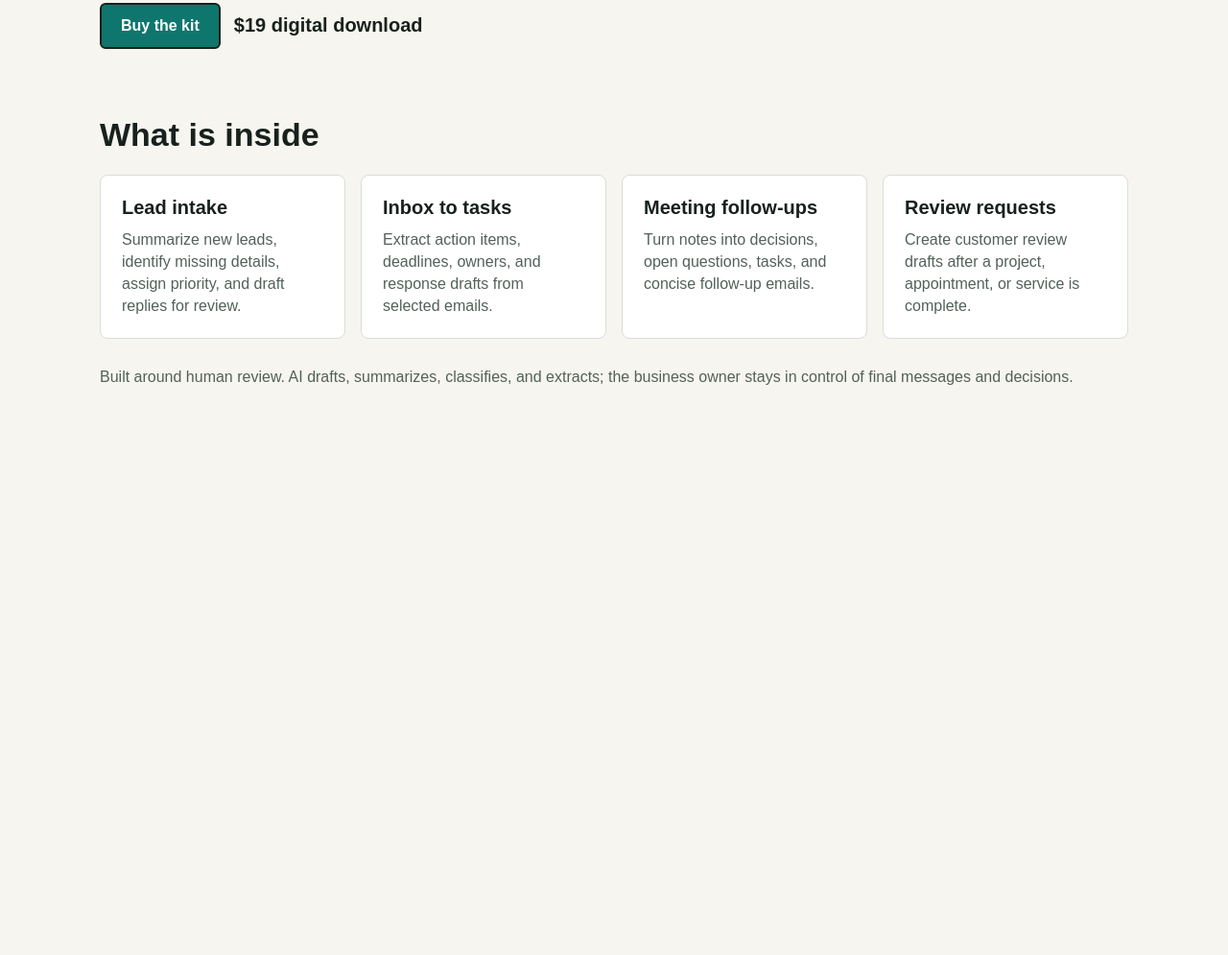
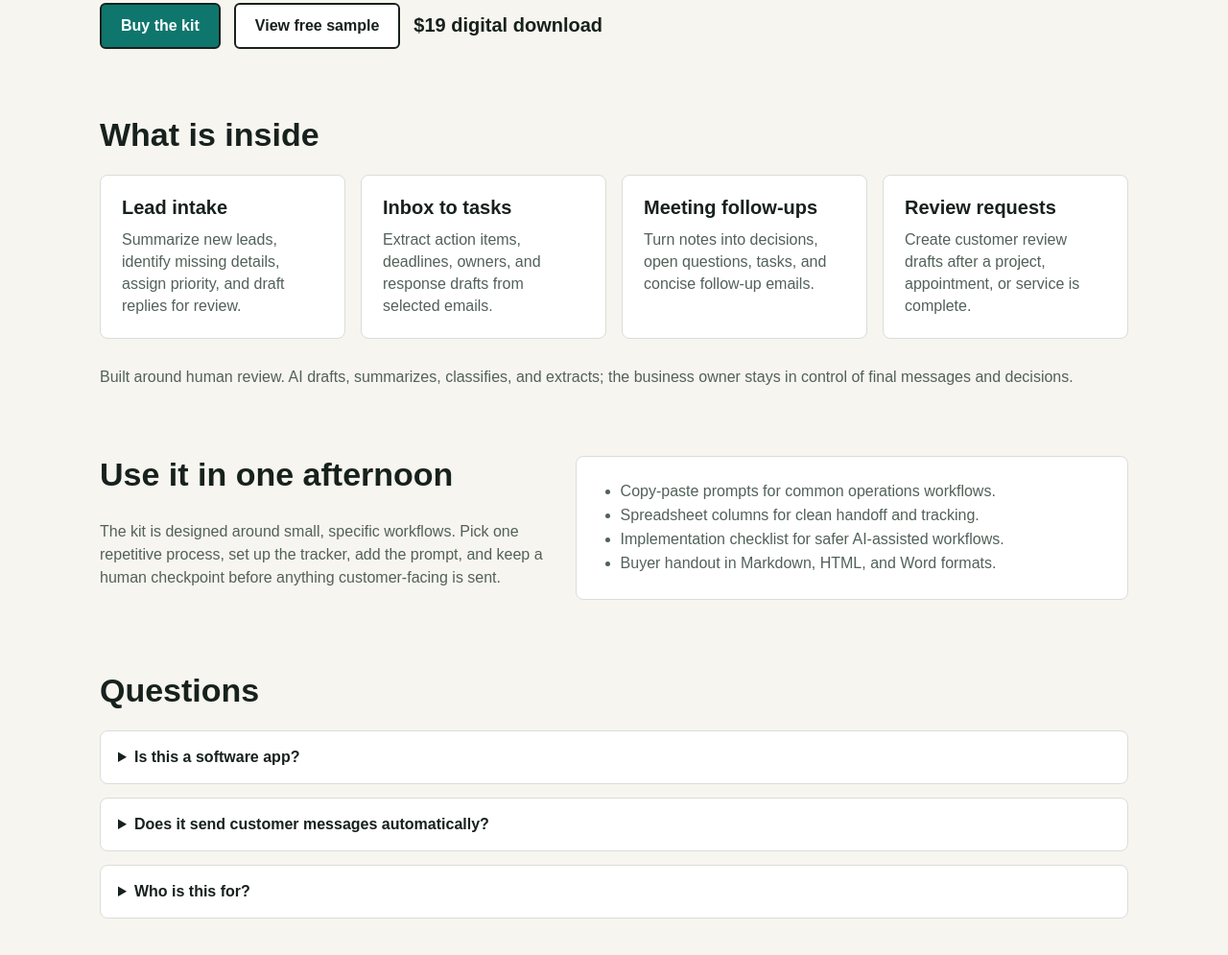
Before and after one commit to 0xwhoismax/ai-workflow-fix-kit, a plain HTML site: page index.html in a window 1280 px wide. Shown: the part 553-1548 px from the top of the page at 96% size. Before the commit the page ends 1046 px from the top, so only its background shows below. Drawn offline with Linux system fonts and the light colour scheme.

Commit message:
Add sample workflow and FAQ

```diff
--- a/index.html
+++ b/index.html
@@ -7,7 +7,7 @@
     <meta name="description" content="Prompts, templates, and workflow recipes for turning repetitive admin work into human-reviewed AI workflows.">
     <meta property="og:title" content="AI Workflow Fix Kit for Small Businesses">
     <meta property="og:description" content="Prompts, templates, and recipes for lead intake, inbox-to-task routing, meeting follow-ups, and review request drafts.">
-    <meta property="og:image" content="/assets/gumroad-cover.png">
+    <meta property="og:image" content="https://0xwhoismax.github.io/ai-workflow-fix-kit/assets/gumroad-cover.png">
     <style>
       :root {
         --ink: #17211d;
@@ -110,6 +110,11 @@
         font-weight: 800;
       }
 
+      .button.secondary {
+        background: var(--white);
+        color: var(--ink);
+      }
+
       .price {
         font-size: 20px;
         font-weight: 800;
@@ -162,6 +167,50 @@
         line-height: 1.5;
       }
 
+      .split {
+        display: grid;
+        grid-template-columns: 0.9fr 1.1fr;
+        gap: 24px;
+        align-items: start;
+      }
+
+      .list {
+        margin: 0;
+        padding-left: 22px;
+        color: var(--muted);
+        line-height: 1.55;
+      }
+
+      .panel {
+        background: var(--white);
+        border: 1px solid var(--line);
+        border-radius: 8px;
+        padding: 24px;
+      }
+
+      .faq {
+        display: grid;
+        gap: 14px;
+      }
+
+      .faq details {
+        background: var(--white);
+        border: 1px solid var(--line);
+        border-radius: 8px;
+        padding: 18px;
+      }
+
+      .faq summary {
+        cursor: pointer;
+        font-weight: 800;
+      }
+
+      .faq p {
+        margin-bottom: 0;
+        color: var(--muted);
+        line-height: 1.5;
+      }
+
       @media (max-width: 860px) {
         .hero {
           grid-template-columns: 1fr;
@@ -193,6 +242,7 @@
           <p class="lead">A practical kit for small businesses that want lead summaries, inbox-to-task routing, meeting follow-ups, and review request drafts without building a complicated AI stack.</p>
           <div class="actions">
             <a class="button" href="https://maxiverse1.gumroad.com/l/ai-workflow-fix-kit">Buy the kit</a>
+            <a class="button secondary" href="./sample-lead-intake-workflow.html">View free sample</a>
             <span class="price">$19 digital download</span>
           </div>
         </div>
@@ -221,6 +271,39 @@
         </div>
         <p class="note">Built around human review. AI drafts, summarizes, classifies, and extracts; the business owner stays in control of final messages and decisions.</p>
       </section>
+
+      <section class="section split">
+        <div>
+          <h2>Use it in one afternoon</h2>
+          <p class="note">The kit is designed around small, specific workflows. Pick one repetitive process, set up the tracker, add the prompt, and keep a human checkpoint before anything customer-facing is sent.</p>
+        </div>
+        <div class="panel">
+          <ul class="list">
+            <li>Copy-paste prompts for common operations workflows.</li>
+            <li>Spreadsheet columns for clean handoff and tracking.</li>
+            <li>Implementation checklist for safer AI-assisted workflows.</li>
+            <li>Buyer handout in Markdown, HTML, and Word formats.</li>
+          </ul>
+        </div>
+      </section>
+
+      <section class="section">
+        <h2>Questions</h2>
+        <div class="faq">
+          <details>
+            <summary>Is this a software app?</summary>
+            <p>No. It is a digital kit: prompts, templates, workflow recipes, and implementation checklists you can apply with tools you already use.</p>
+          </details>
+          <details>
+            <summary>Does it send customer messages automatically?</summary>
+            <p>No. The workflows are designed for human-reviewed AI output. AI drafts and summarizes; the business owner approves final messages.</p>
+          </details>
+          <details>
+            <summary>Who is this for?</summary>
+            <p>Small businesses, agencies, consultants, recruiters, coaches, and local service operators who handle repetitive intake and follow-up work.</p>
+          </details>
+        </div>
+      </section>
     </main>
   </body>
 </html>
```
Also changed, not shown: sample-lead-intake-workflow.html (added, +65 -0 lines), 1 other file.
